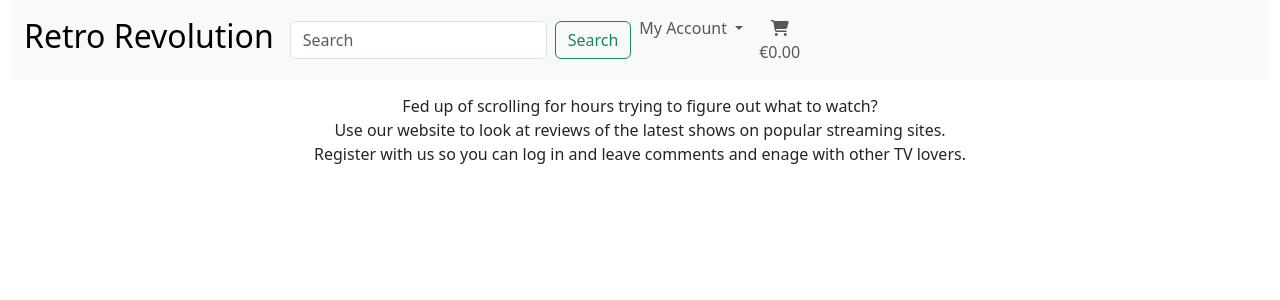
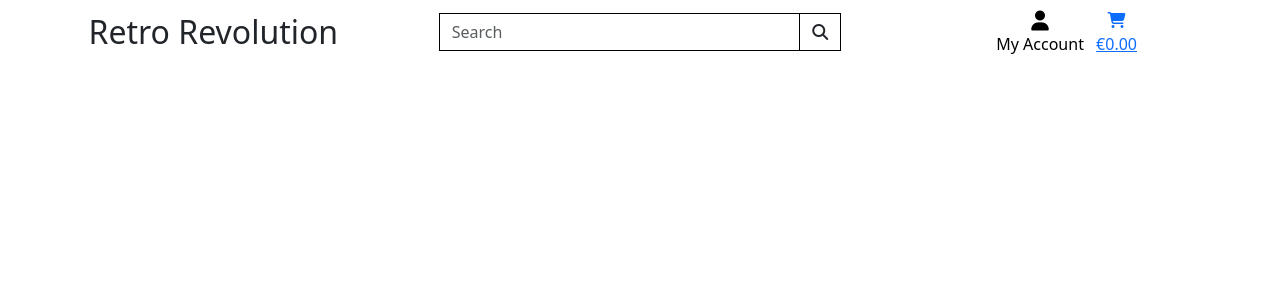
Before and after one commit to Lornavav/retro-revolution, a Django app: page / in a window 1280 px wide. Shown: the top 300 px of the page. Run offline with Django 4.2, Linux system fonts and the light colour scheme; some libraries are stand-ins or nearby versions.

Commit message:
Make changes to navbar

```diff
--- a/home/templates/home/index.html
+++ b/home/templates/home/index.html
@@ -1,15 +1,7 @@
 {% extends 'base.html' %}
 {% load static %}
 
+
 {% block content %}
-    <div class="container-fluid hero-container p-5 text-center">
-        <h2>Welcome fellow TV lovers</h2>
-        <p>
-            Fed up of scrolling for hours trying to figure out what to watch?<br />
-            Use our website to look at reviews of the latest shows on popular streaming
-            sites.<br />
-            Register with us so you can log in and leave comments and enage with other
-            TV lovers.
-        </p>
-    </div>
+
 {% endblock content %}
--- a/templates/base.html
+++ b/templates/base.html
@@ -33,35 +33,44 @@
     </head>
     <body>
         <header class="container-fluid fixed-top">
-            <nav class="navbar navbar-expand-lg bg-body-tertiary">
-                <div class="container-fluid">
-                    <a class="navbar-brand" href="#"><h2>Retro Revolution</h2></a>
-                    <button class="navbar-toggler" type="button" data-bs-toggle="collapse" data-bs-target="#navbarScroll"
-                        aria-controls="navbarScroll" aria-expanded="false" aria-label="Toggle navigation">
-                        <span class="navbar-toggler-icon"></span>
+            <div id="topnav" class="row pt-lg-2 d-none d-lg-flex">
+                <div class="col-12 col-lg-4 my-auto py-1 py-lg-0 text-center text-lg-left">
+                    <a href="#" class="nav-link main-logo-link">
+                        <h2 class="logo-font my-0 text-pink">Retro Revolution</h2>
+                    </a>
+                </div>
+                <div class="col-12 col-lg-4 my-auto py-1 py-lg-0">
+                    <form method="GET" action="">
+                        <div class="input-group w-100">
+                            <input class="form-control border border-black rounded-0" type="text" name="q"
+                                placeholder="Search">
+                            <div class="input-group-append">
+                                <button class="form-control btn btn-black border border-black rounded-0" type="submit">
+                                    <span class="icon">
+                                        <i class="fas fa-search"></i>
+                                    </span>
                                 </button>
-                    <form class="d-flex" role="search">
-                        <input class="form-control me-2" type="search" placeholder="Search" aria-label="Search">
-                        <button class="btn btn-outline-success" type="submit">Search</button>
+                            </div>
+                        </div>
                     </form>
-                    <div class="collapse navbar-collapse" id="navbarScroll">
-                        <ul class="navbar-nav me-auto my-2 my-lg-0 navbar-nav-scroll" style="--bs-scroll-height: 100px;">
-                            <li class="nav-item dropdown">
-                                <a class="nav-link dropdown-toggle" href="#" role="button" data-bs-toggle="dropdown"
+                </div>
+                <div class="col-12 col-lg-4 my-auto py-1 py-lg-0">
+                    <ul class="list-inline list-unstyled text-center text-lg-right my-0">
+                        <li class="list-inline-item dropdown">
+                            <a class="text-black nav-link" href="#" id="user-options" data-toggle="dropdown" aria-haspopup="true"
                                 aria-expanded="false">
-                                    My Account
+                                <div class="text-center">
+                                    <div><i class="fas fa-user fa-lg"></i></div>
+                                    <p class="my-0">My Account</p>
+                                </div>
                             </a>
-                                <ul class="dropdown-menu">
-                                    <li><a class="dropdown-item" href="#">Action</a></li>
-                                    <li><a class="dropdown-item" href="#">Another action</a></li>
-                                    <li>
-                                        <hr class="dropdown-divider">
+                            <div class="dropdown-menu border-0" aria-labelledby="user-options">
+                                <a href="#" class="dropdown-item">Register</a>
+                                <a href="#" class="dropdown-item">Login</a>
+                            </div>
                         </li>
-                                    <li><a class="dropdown-item" href="#">Something else here</a></li>
-                                </ul>
-                            </li>
-                            <li class="nav-item">
-                                <a class="nav-link" href="#">
+                        <li class="list-inline-item">
+                            <a class=""href="#">
                                 <div class="text-center">
                                     <div><i class="fa-solid fa-cart-shopping"></i></div>
                                     <p class="my-0">€0.00</p>
@@ -71,7 +80,7 @@
                     </ul>
                 </div>
                 </div>
-            </nav>
+
         </header>
 
         {% block content %}
```
Lines whose indentation alone changed are shown as unchanged.
